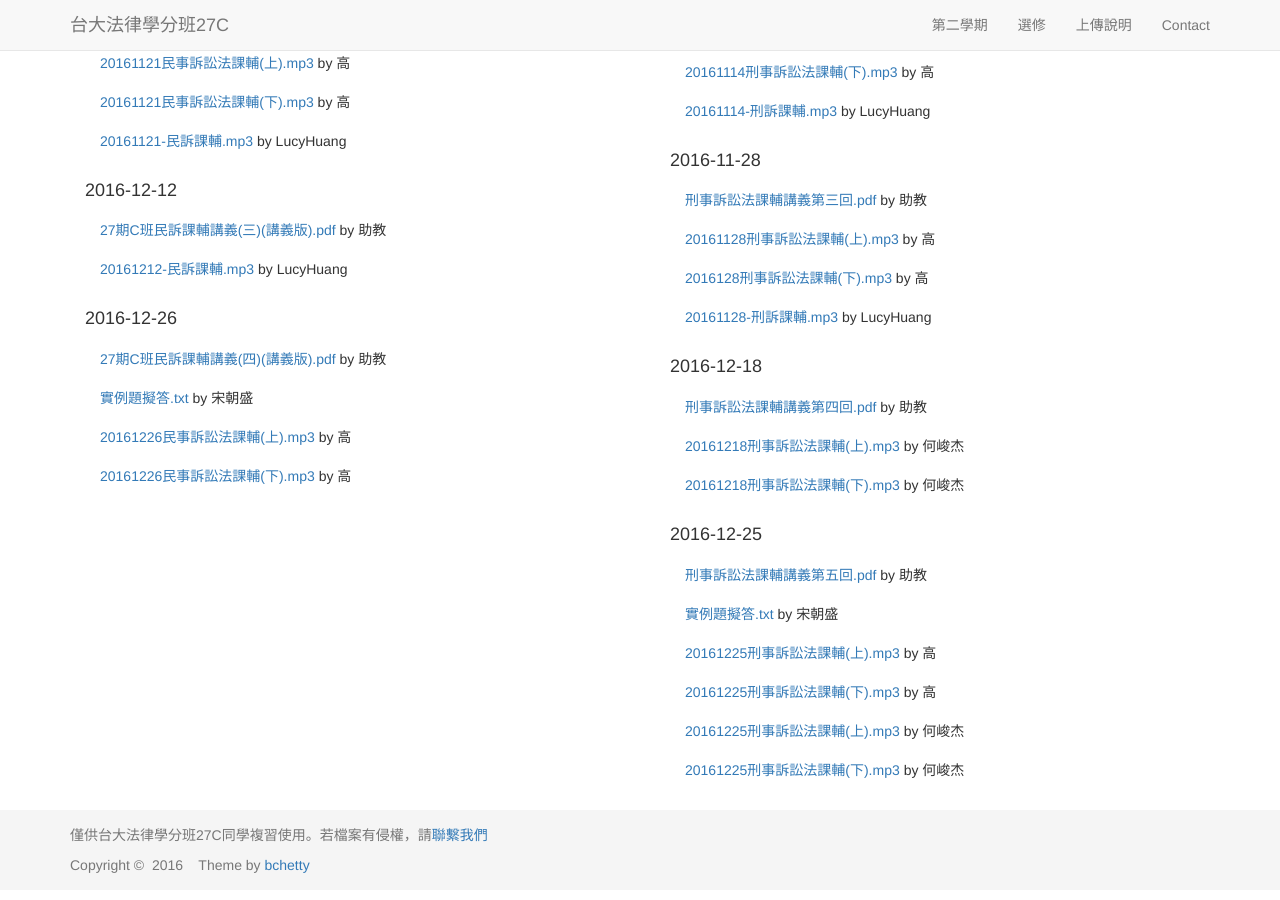
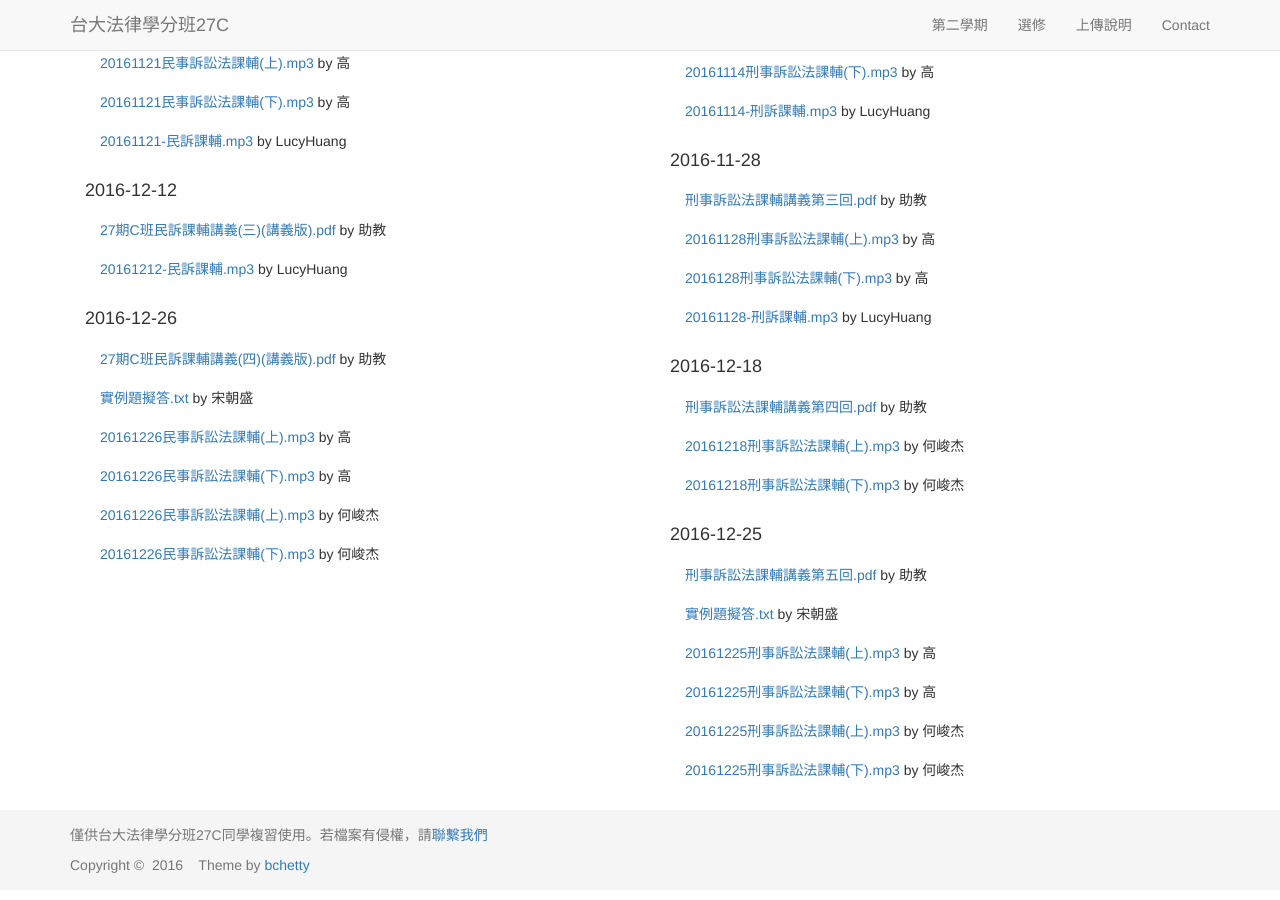
Before and after one commit to maxmilian/ntu_specs_law, a Jekyll site: the page built from semester2/index.html, in a window 1280 px wide and 900 px high, scrolled down 4224 px. Built offline with Jekyll 4.4.1, drawn with Linux system fonts in a browser that asks for light colours; nearby versions of some CDN libraries.

Commit message:
add record

```diff
--- a/semester2/index.html
+++ b/semester2/index.html
@@ -285,6 +285,8 @@ layout: template1
         <li class="list-group-item"><a href="/ntu_specs_law/semester2/civil_procedure/doc/exam_note.txt">實例題擬答.txt</a> by 宋朝盛</li>
         <li class="list-group-item"><a href="{{ site.civil_procedure_ra_record }}/Kao_4_1.mp3">20161226民事訴訟法課輔(上).mp3</a> by 高</li>
         <li class="list-group-item"><a href="{{ site.civil_procedure_ra_record }}/Kao_4_2.mp3">20161226民事訴訟法課輔(下).mp3</a> by 高</li>
+        <li class="list-group-item"><a href="{{ site.civil_procedure_ra_record }}/Ho_4_1.mp3">20161226民事訴訟法課輔(上).mp3</a> by 何峻杰</li>
+        <li class="list-group-item"><a href="{{ site.civil_procedure_ra_record }}/Ho_4_2.mp3">20161226民事訴訟法課輔(下).mp3</a> by 何峻杰</li>
       </ul>
     </div>
     <div class="col-md-6">
```
